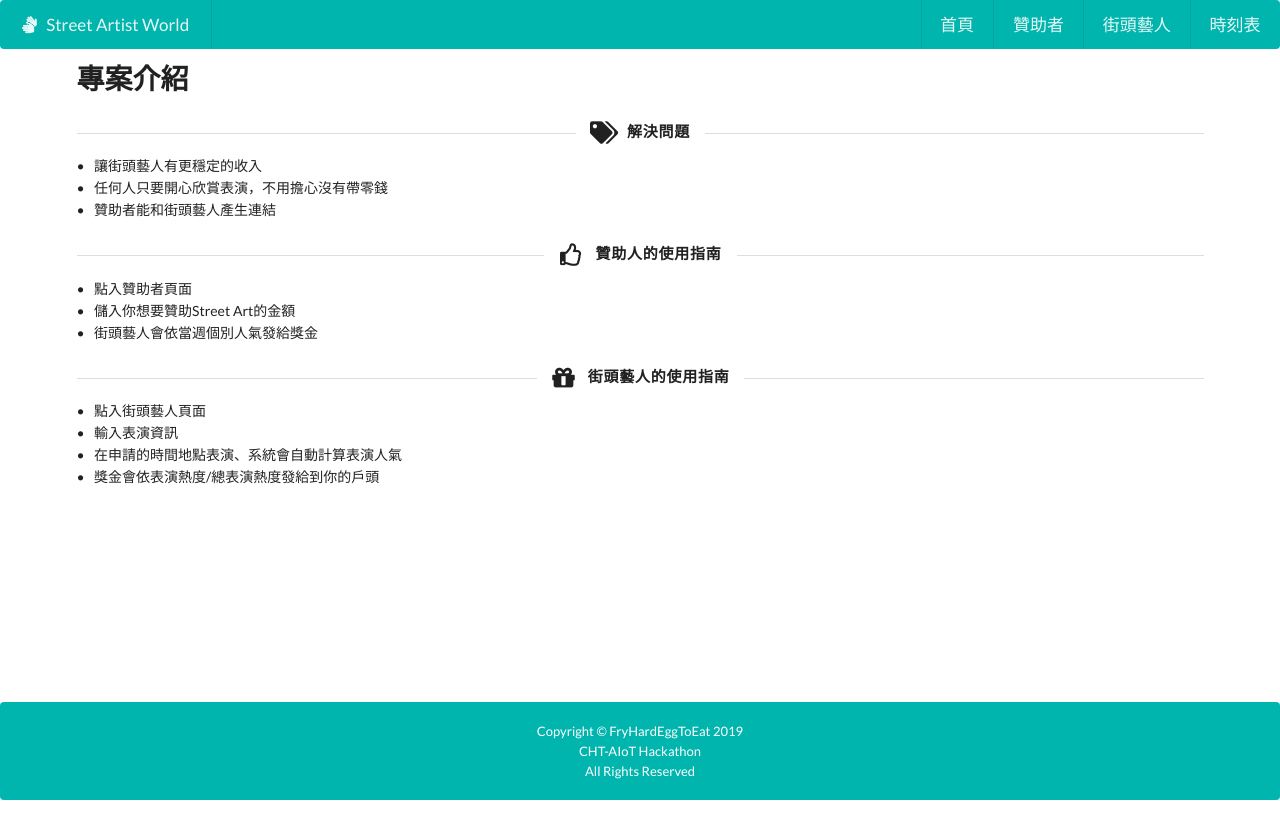
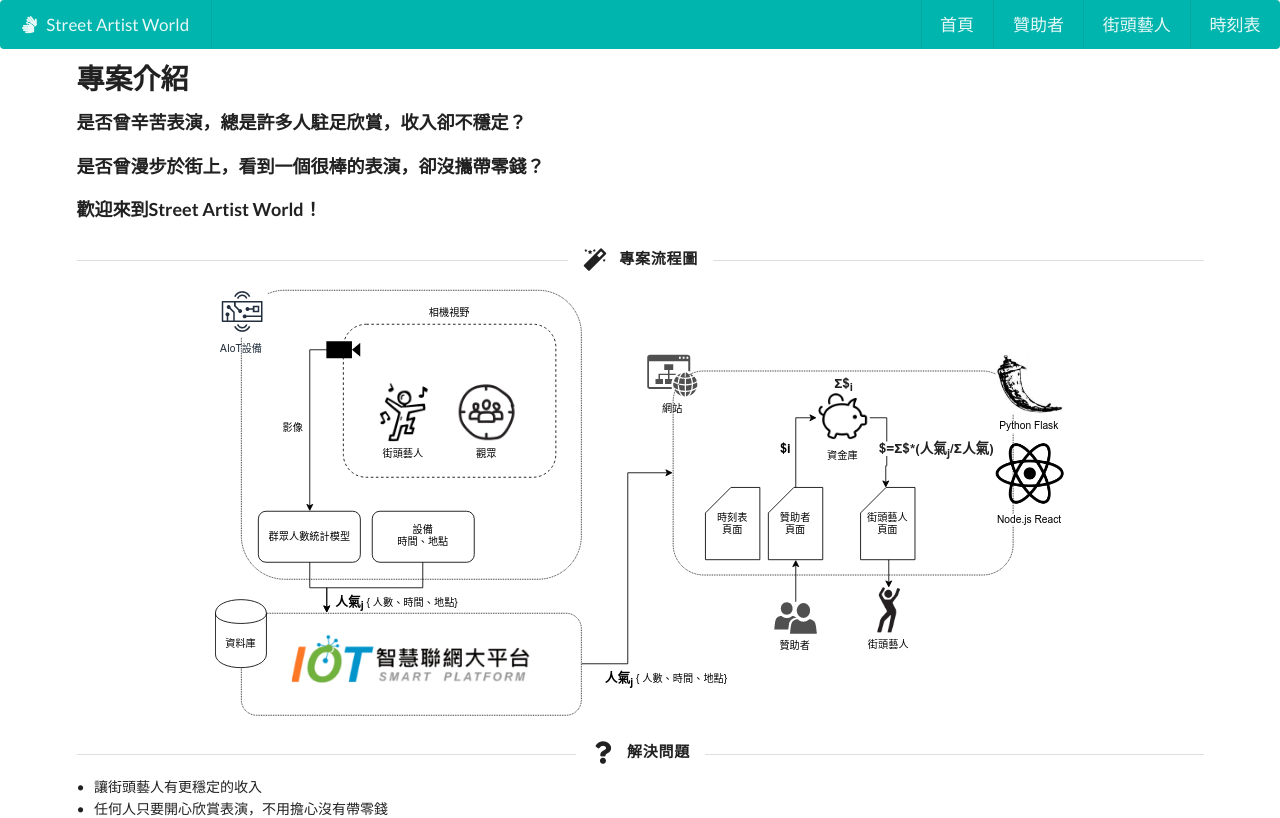
Before and after one commit to FryHardEggToEat/FrontEnd, a React (Create React App) app in the folder egg/: page / in a window 1280 px wide. Shown: the top 818 px of the page. Built offline with nearby package versions, Linux system fonts and the light colour scheme.

Commit message:
add home page flowchart

```diff
--- a/egg/src/components/pages/Home.js
+++ b/egg/src/components/pages/Home.js
@@ -2,6 +2,7 @@ import React from 'react'
 import { Component } from 'react'
 
 import Divider from './Divider'
+import './css/home.css'
 
 class Home extends Component {
     render() {
@@ -10,12 +11,20 @@ class Home extends Component {
                 <div class="ui container">
                     <div class="ui header">
                         <h1>專案介紹</h1>
+                        <p>是否曾辛苦表演，總是許多人駐足欣賞，收入卻不穩定？</p>
+                        <p>是否曾漫步於街上，看到一個很棒的表演，卻沒攜帶零錢？</p>
+                        <p>歡迎來到Street Artist World！</p>
                     </div>
-                    <Divider icon="tags icon" description="解決問題" />
+                    <Divider icon="magic icon" description="專案流程圖" />
+                    <div class="imgcentered">
+                        <img src="./images/FryHardEggToEat.png"/>
+                    </div>
+                    <Divider icon="question icon" description="解決問題" />
                     <ul class="ui list">
                         <li>讓街頭藝人有更穩定的收入</li>
                         <li>任何人只要開心欣賞表演，不用擔心沒有帶零錢</li>
                         <li>贊助者能和街頭藝人產生連結</li>
+                        <li>文化局更能直接與街頭藝人合作</li>
                     </ul>
                     <Divider icon="thumbs up outline icon" description="贊助人的使用指南" />
                     <ul class="ui list">
@@ -30,6 +39,7 @@ class Home extends Component {
                         <li>在申請的時間地點表演、系統會自動計算表演人氣</li>
                         <li>獎金會依表演熱度/總表演熱度發給到你的戶頭</li>
                     </ul>
+                    <br/>
                 </div>
             </div>
 
--- a/egg/src/components/pages/SugarDaddy.js
+++ b/egg/src/components/pages/SugarDaddy.js
@@ -33,7 +33,8 @@ class SugarDaddy extends Component {
                             </div>
                             </div>
                     </div>
-
+                    <Divider icon="dollar icon" description="目前總贊助" />
+                    <h2>TW＄：10000 元</h2>
                     <Divider icon="gem outline icon" description="最新贊助" />
 
                     <div class="ui one cards">
--- /dev/null
+++ b/egg/src/components/pages/css/home.css
@@ -0,0 +1,4 @@
+.imgcentered img {
+    display:block;
+    margin:auto;
+}
```
Also changed, not shown: egg/public/images/FryHardEggToEat.png (added).
